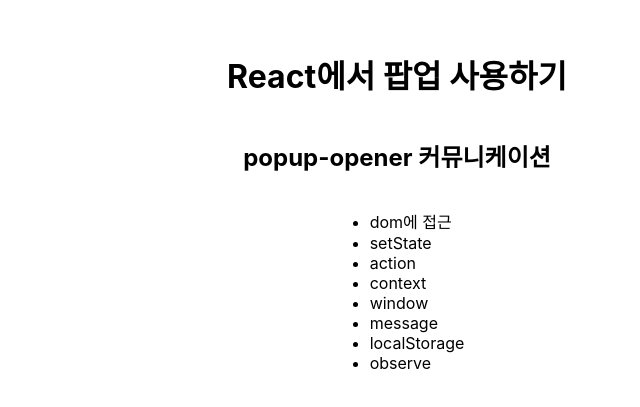
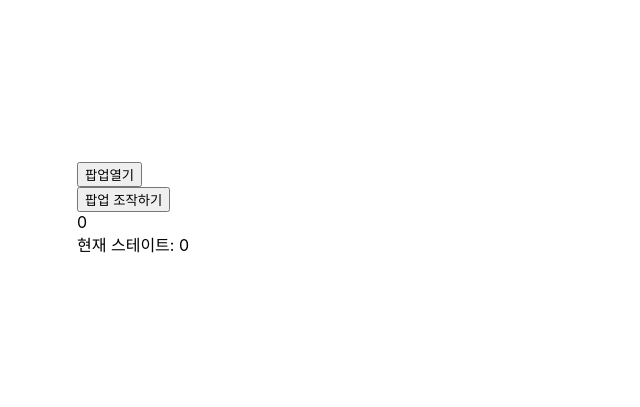
Before and after one commit to nuri1229/popup-study, a React (Create React App) app: page /parent1 in a window 1280 px wide. Shown: the part 191-598 px from the top of the page, without its empty margins (243-883 px from the left). Built offline with nearby package versions, Linux system fonts and the light colour scheme.

Commit message:
page1: 바닐라 JS 팝업 컨트롤

```diff
--- a/package.json
+++ b/package.json
@@ -10,6 +10,7 @@
     "@types/node": "^12.0.0",
     "@types/react": "^17.0.0",
     "@types/react-dom": "^17.0.0",
+    "@types/react-router-dom": "^5.1.8",
     "react": "^17.0.2",
     "react-dom": "^17.0.2",
     "react-redux": "^7.2.4",
--- a/public/index.html
+++ b/public/index.html
@@ -25,6 +25,8 @@
       Learn how to configure a non-root public URL by running `npm run build`.
     -->
     <title>React App</title>
+
+
   </head>
   <body>
     <noscript>You need to enable JavaScript to run this app.</noscript>
--- a/src/App.css
+++ b/src/App.css
@@ -9,38 +9,3 @@
   align-items: center;
   flex-direction: column;
 }
-
-.App-logo {
-  height: 40vmin;
-  pointer-events: none;
-}
-
-@media (prefers-reduced-motion: no-preference) {
-  .App-logo {
-    animation: App-logo-spin infinite 20s linear;
-  }
-}
-
-.App-header {
-  background-color: #282c34;
-  min-height: 100vh;
-  display: flex;
-  flex-direction: column;
-  align-items: center;
-  justify-content: center;
-  font-size: calc(10px + 2vmin);
-  color: white;
-}
-
-.App-link {
-  color: #61dafb;
-}
-
-@keyframes App-logo-spin {
-  from {
-    transform: rotate(0deg);
-  }
-  to {
-    transform: rotate(360deg);
-  }
-}
--- a/src/App.tsx
+++ b/src/App.tsx
@@ -1,22 +1,20 @@
 import React from 'react';
-import logo from './logo.svg';
 import './App.css';
+import {BrowserRouter, Switch, Route} from 'react-router-dom';
+import DomControl from './parent/DomControl';
+import Popup1 from './popup/Popup1';
+import Main from './Main';
 
 function App() {
   return (
     <div className="container">
-      <h1>React에서 팝업 사용하기</h1>
-      <h2>popup-opener 커뮤니케이션</h2>
-      <ul>
-        <li>dom에 접근</li>
-        <li>setState</li>
-        <li>action</li>
-        <li>context</li>
-        <li>window</li>
-        <li>message</li>
-        <li>localStorage</li>
-        <li>observe</li>
-      </ul>
+      <BrowserRouter>
+        <Switch>
+          <Route path="/" component={Main} exact/>
+          <Route path="/parent1" component={DomControl}/>
+          <Route path="/popup1" component={Popup1}/>
+        </Switch>
+      </BrowserRouter>
     </div>
   );
 }
--- /dev/null
+++ b/src/Main.tsx
@@ -0,0 +1,24 @@
+import React from 'react';
+import {Link} from 'react-router-dom';
+
+
+function Main () {
+
+  return (
+    <div>
+      <h1>React에서 팝업 사용하기</h1>
+      <h2>popup-opener 커뮤니케이션</h2>
+      <ul>
+          <li><Link to="/parent1">dom에 접근</Link></li>
+          <li>setState</li>
+          <li>action</li>
+          <li>context</li>
+          <li>window</li>
+          <li>message</li>
+          <li>localStorage</li>
+          <li>observe</li>
+      </ul>
+    </div>
+  )
+}
+export default Main;
--- /dev/null
+++ b/src/parent/DomControl.tsx
@@ -0,0 +1,35 @@
+import React, {useRef, useState, useLayoutEffect} from 'react';
+
+function DomControl () {
+
+  const [num, setNum] = useState<number>(0);
+  const popupRef = useRef<Window | null>();
+
+  const openPopup = () => {
+    popupRef.current = window.open('/popup1', 'popup1', 'width=300,height=300,right=0,top=0');
+  }
+
+  const increasePopupData = () => {
+    if (popupRef.current) {
+      const $span = popupRef.current.document.querySelector('#fromOpenerReceivedData');
+      if($span && $span.innerHTML) {
+        $span.innerHTML = `${Number($span?.innerHTML) + 1}`;
+      }
+
+    }
+  }
+
+  return <div style={{width:'50%'}}>
+    <div>
+      <button onClick={openPopup}>팝업열기</button>
+      <br/>
+      <button onClick={increasePopupData}>팝업 조작하기</button>
+    </div>
+    <div>
+      <span id="fromPopupReceivedData">{num}</span><br/>
+      현재 스테이트: {num}
+    </div>
+  </div>
+}
+
+export default DomControl;
--- /dev/null
+++ b/src/popup/Popup1.tsx
@@ -0,0 +1,24 @@
+import React, {useState} from 'react';
+
+function Popup1 () {
+
+  const [num, setNum] = useState<number>(0);
+  const sendToOpener = () => {
+    const opener:Window | null = window.opener;
+    if(opener) {
+      const $span = opener.document.querySelector('#fromPopupReceivedData')
+      $span!.innerHTML = document.querySelector('#fromOpenerReceivedData')?.innerHTML || '0'
+    }
+  }
+
+  return (
+    <>
+      <span id="fromOpenerReceivedData">{num}</span>
+      <span>현재 스테이트: {num}</span>
+      <br/>
+      <button onClick={sendToOpener}>state 넘기기</button>
+    </>
+  )
+}
+
+export default Popup1;
```
Also changed, not shown: 1 other file (tests, documents, lock files or other folders).
